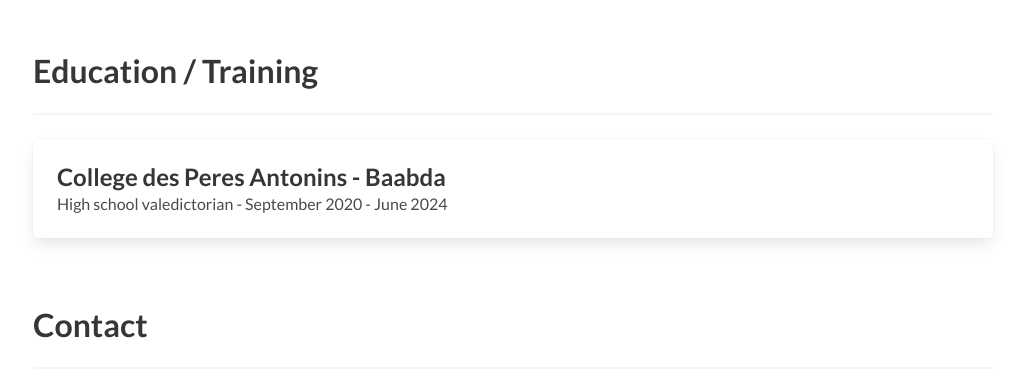
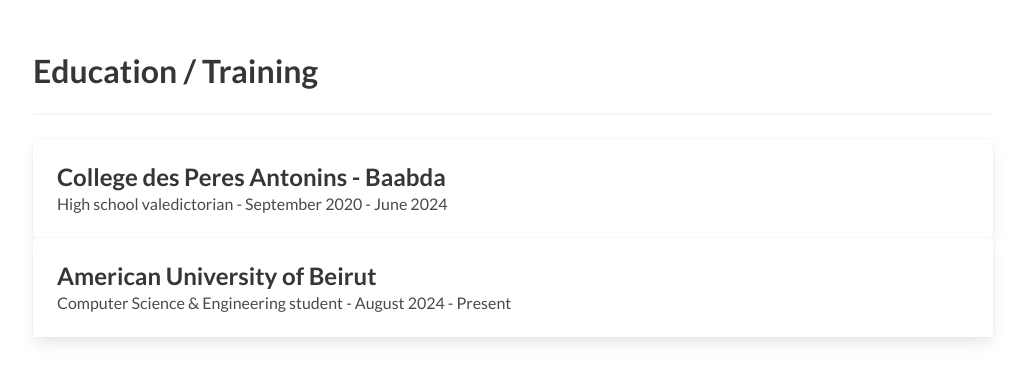
Before and after one commit to maxovicsteiner/maxovicsteiner.github.io, a plain HTML site: page index.html in a window 1280 px wide. Shown: the part 3023-3405 px from the top of the page, without its empty margins (127-1152 px from the left). Drawn offline with Linux system fonts and the light colour scheme.

Commit message:
Update index.html

```diff
--- a/index.html
+++ b/index.html
@@ -483,6 +483,18 @@
                 High school valedictorian -
                 <time datetime="2020-9">September 2020</time> -
                 <time datetime="2024-6">June 2024</time>
+              </p>
+            </div>
+          </div>
+        </div>
+        <div class="card">
+          <div class="card-content">
+            <div class="content">
+              <p class="title is-4">American University of Beirut</p>
+              <p class="subtitle is-6">
+                Computer Science & Engineering student -
+                <time datetime="2020-9">August 2024</time> -
+                <time datetime="2024-6">Present</time>
               </p>
             </div>
           </div>
```
